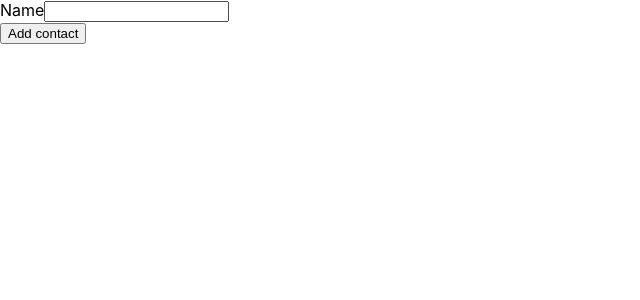
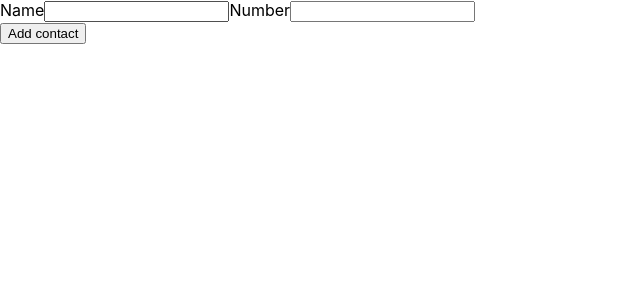
Before and after one commit to VadimKorobec/goit-react-hw-02-phonebook, a React (Create React App) app: page / in a window 1280 px wide. Shown: the top 300 px of the page, without its empty margins (0-640 px from the left). Built offline with nearby package versions, Linux system fonts and the light colour scheme.

Commit message:
Update App.js

```diff
--- a/src/components/App.js
+++ b/src/components/App.js
@@ -4,10 +4,15 @@
   state = {
     contacts: [],
     name: '',
+    number: '',
   };
 
   handleNameChange = event => {
     this.setState({ name: event.currentTarget.value });
+  };
+
+  handleNumberChange = event => {
+    this.setState({ number: event.currentTarget.value });
   };
 
   render() {
@@ -19,10 +24,22 @@
             <input
               type="text"
               value={this.state.name}
-              onChange={this.handleInputChange}
+              onChange={this.handleNameChange}
               name="name"
               pattern="^[a-zA-Zа-яА-Я]+(([' -][a-zA-Zа-яА-Я ])?[a-zA-Zа-яА-Я]*)*$"
               title="Name may contain only letters, apostrophe, dash and spaces. For example Adrian, Jacob Mercer, Charles de Batz de Castelmore d'Artagnan"
+              required
+            />
+          </label>
+          <label>
+            Number
+            <input
+              type="tel"
+              value={this.state.number}
+              onChange={this.handleNumberChange}
+              name="number"
+              pattern="\+?\d{1,4}?[-.\s]?\(?\d{1,3}?\)?[-.\s]?\d{1,4}[-.\s]?\d{1,4}[-.\s]?\d{1,9}"
+              title="Phone number must be digits and can contain spaces, dashes, parentheses and can start with +"
               required
             />
           </label>
```
